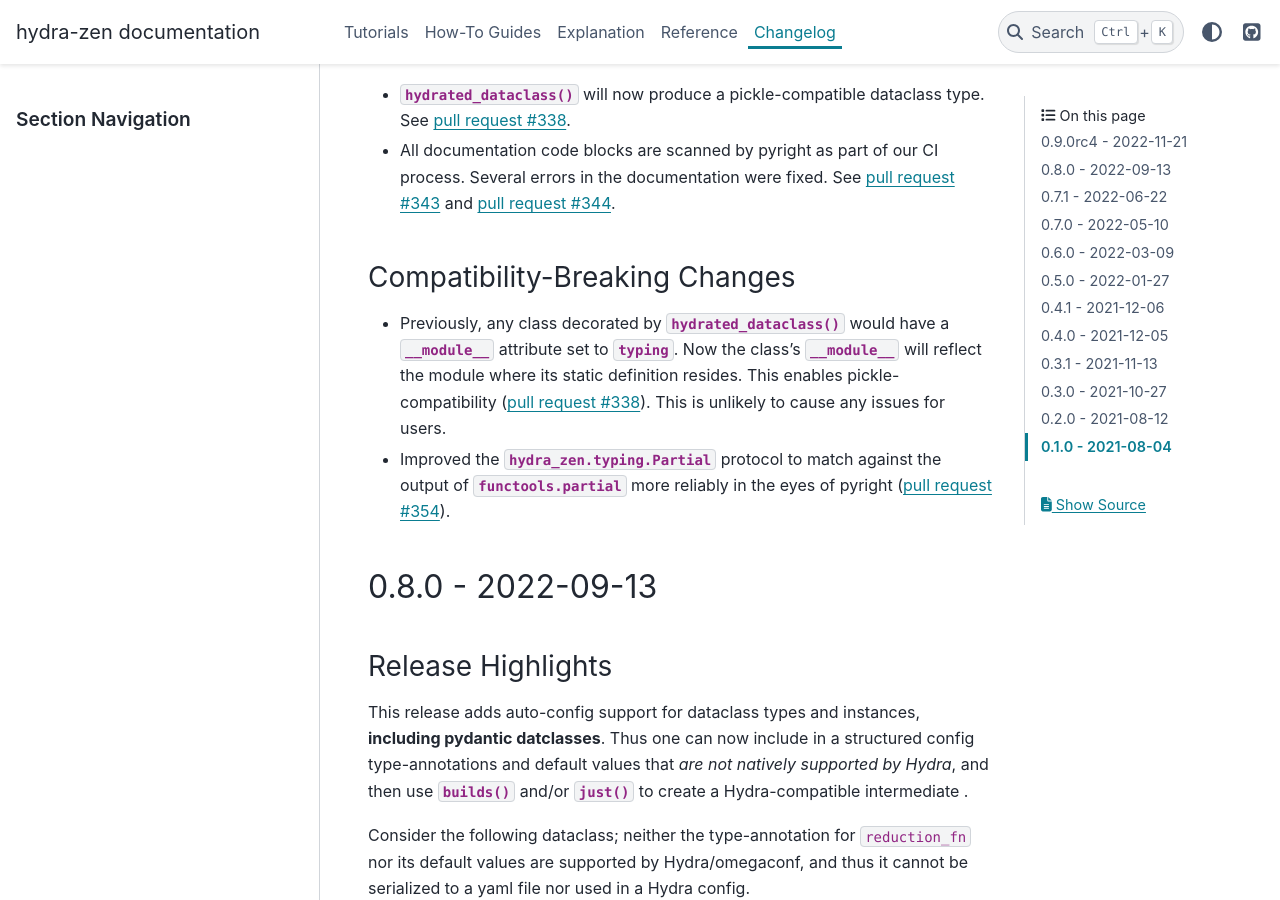
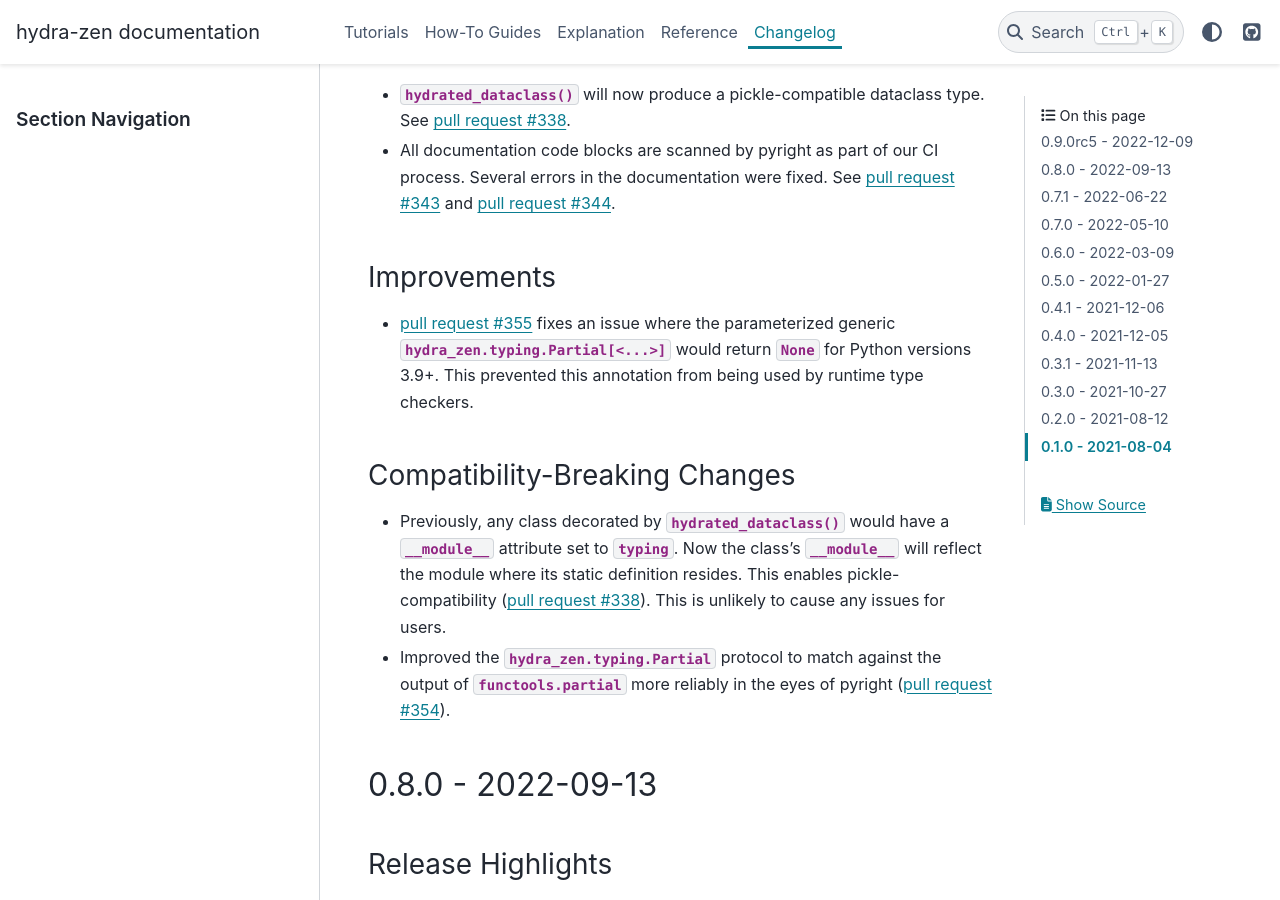
Before and after one commit to mit-ll-responsible-ai/hydra-zen, a Sphinx documentation site: the page built from docs/source/changes.rst, in a window 1280 px wide and 900 px high, scrolled down 2790 px. Built offline with Sphinx 7.4.7 and the PyData theme 0.15.4, drawn with Linux system fonts in a browser that asks for light colours; the version number could not be read and is left out; some of the changed text lies outside the part shown.

Commit message:
SHOULD FAIL: test 3rd parties against v3.9. Update changelog

```diff
--- a/docs/source/changes.rst
+++ b/docs/source/changes.rst
@@ -11,7 +11,7 @@
 .. _v0.9.0:
 
 ---------------------
-0.9.0rc4 - 2022-11-21
+0.9.0rc5 - 2022-12-09
 ---------------------
 
 .. note:: This is documentation for an unreleased version of hydra-zen. You can try out this pre-release version using `pip install --pre hydra-zen`
@@ -122,6 +122,10 @@
 ------------
 - :func:`~hydra_zen.hydrated_dataclass` will now produce a pickle-compatible dataclass type. See :pull:`338`.
 - All documentation code blocks are scanned by pyright as part of our CI process. Several errors in the documentation were fixed. See :pull:`343` and :pull:`344`.
+
+Improvements
+------------
+- :pull:`355` fixes an issue where the parameterized generic `hydra_zen.typing.Partial[<...>]` would return `None` for Python versions 3.9+. This prevented this annotation from being used by runtime type checkers.
 
 Compatibility-Breaking Changes
 ------------------------------
--- a/pyproject.toml
+++ b/pyproject.toml
@@ -203,7 +203,7 @@
 
 [testenv:third-party]
 install_command = pip install --upgrade --upgrade-strategy eager {opts} {packages}
-basepython = python3.8
+basepython = python3.9
 deps = {[testenv]deps}
        torch
        pytorch-lightning
```
Also changed, not shown: 1 other file.
